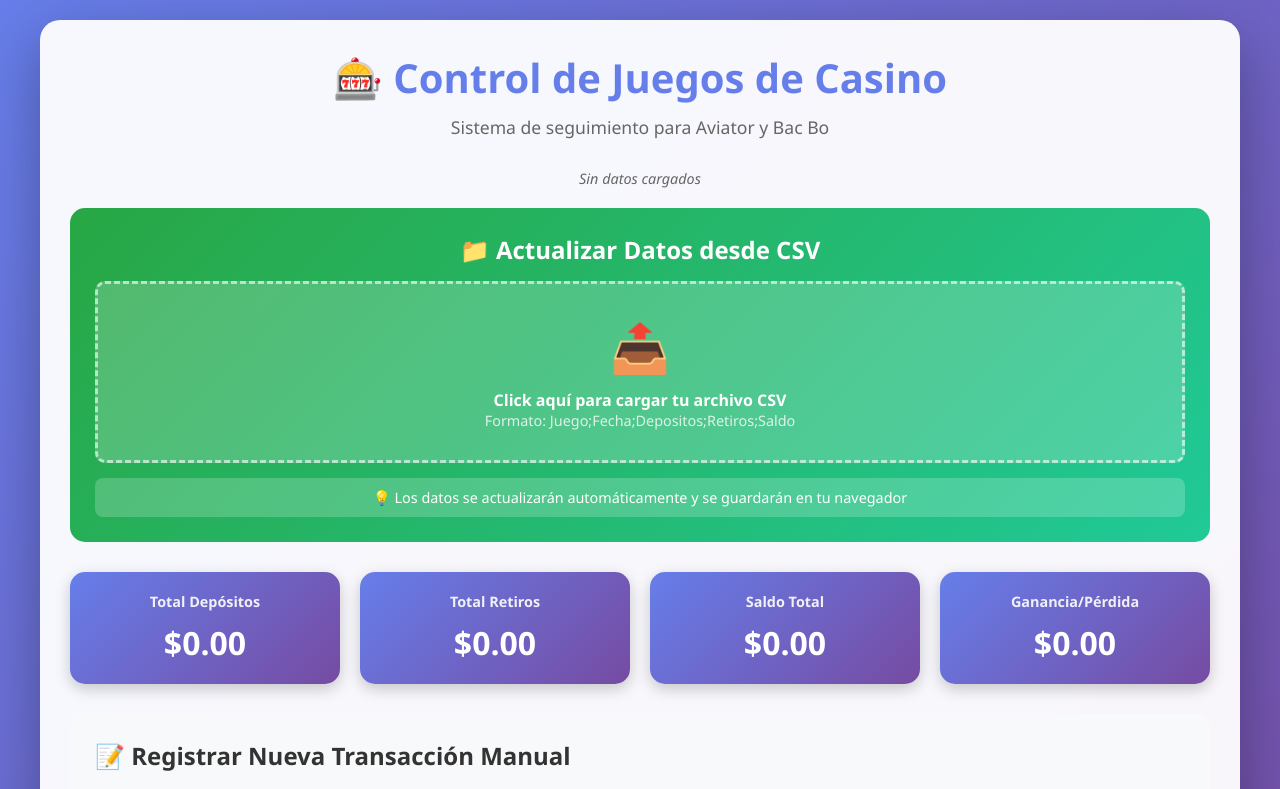
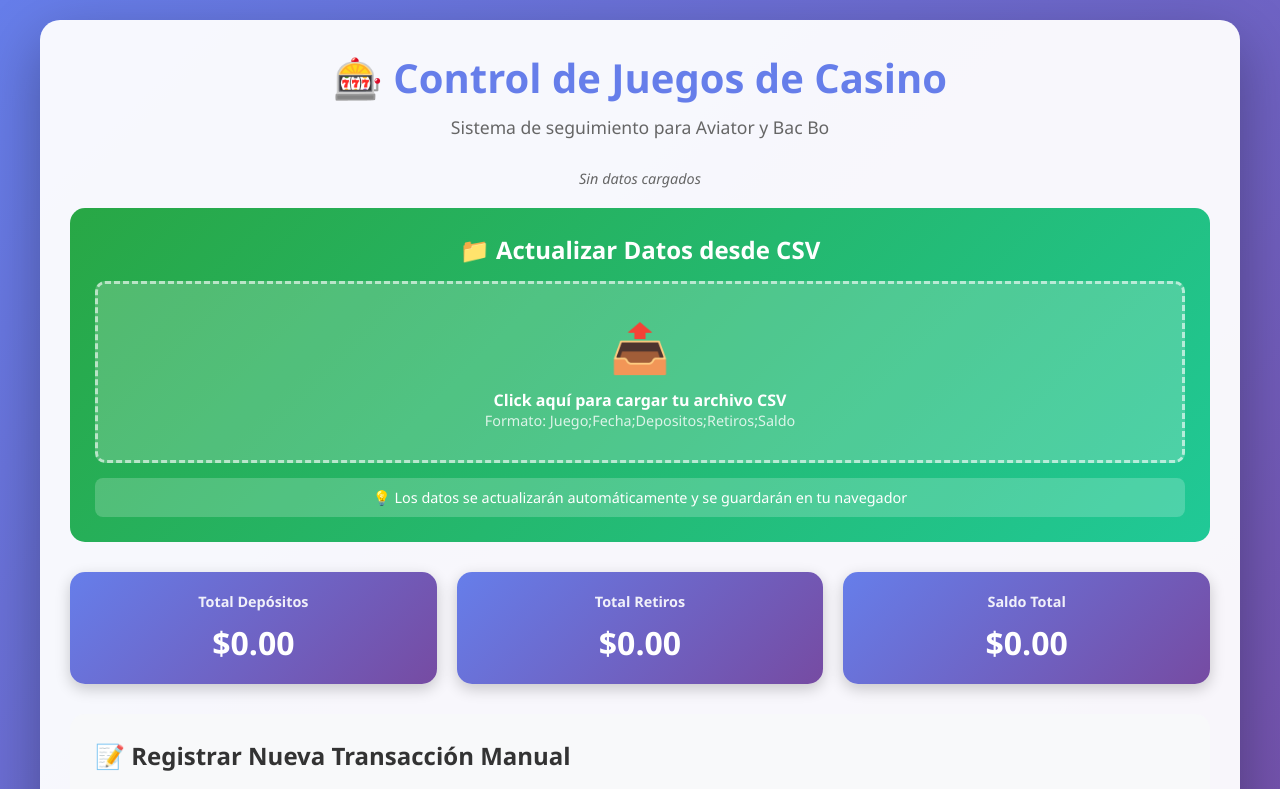
Before and after one commit to Tibaduiza1/Gaming, a plain HTML site: page index.html in a window 1280 px wide. Shown: the top 789 px of the page. Drawn offline with Linux system fonts and the light colour scheme.

Commit message:
Update index.html

```diff
--- a/index.html
+++ b/index.html
@@ -320,10 +320,6 @@
             <div class="stat-card">
                 <h3>Saldo Total</h3>
                 <div class="value" id="saldoTotal">$0.00</div>
-            </div>
-            <div class="stat-card">
-                <h3>Ganancia/Pérdida</h3>
-                <div class="value" id="gananciaTotal">$0.00</div>
             </div>
         </div>
 
```
